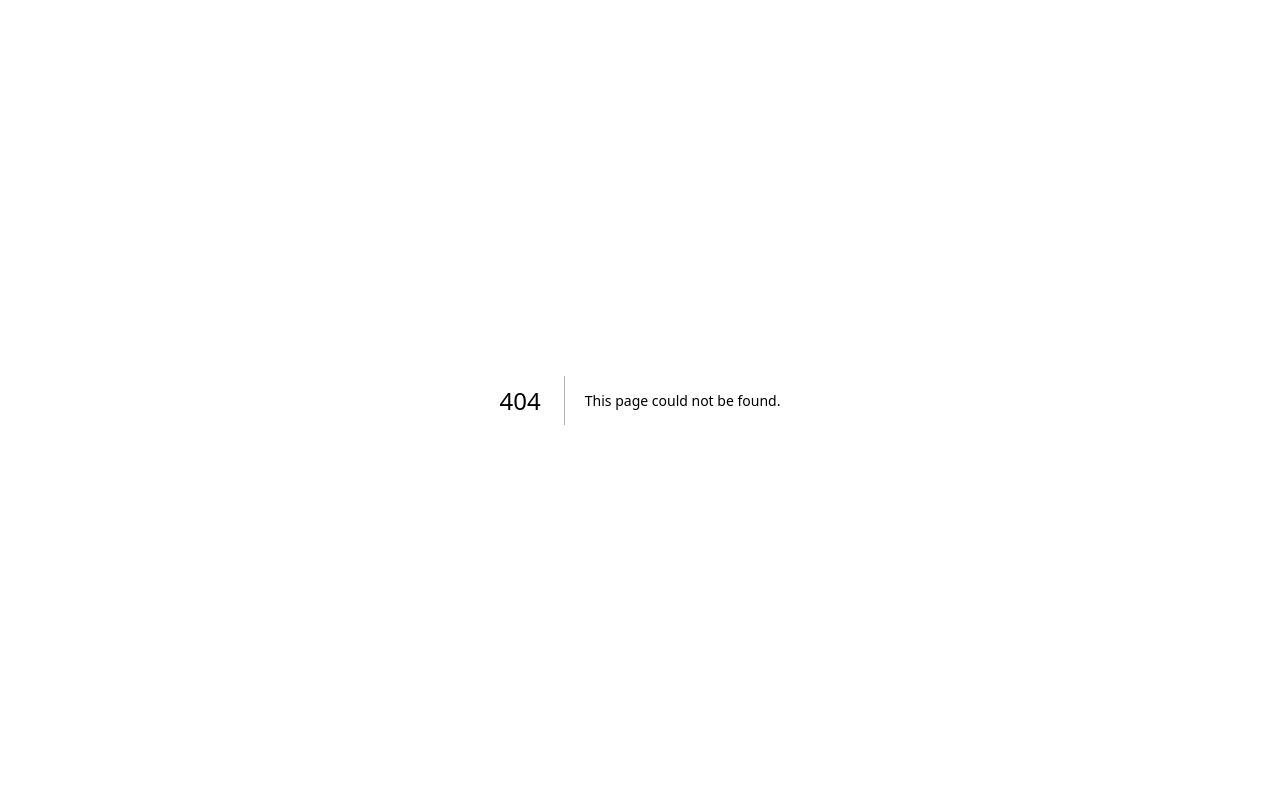
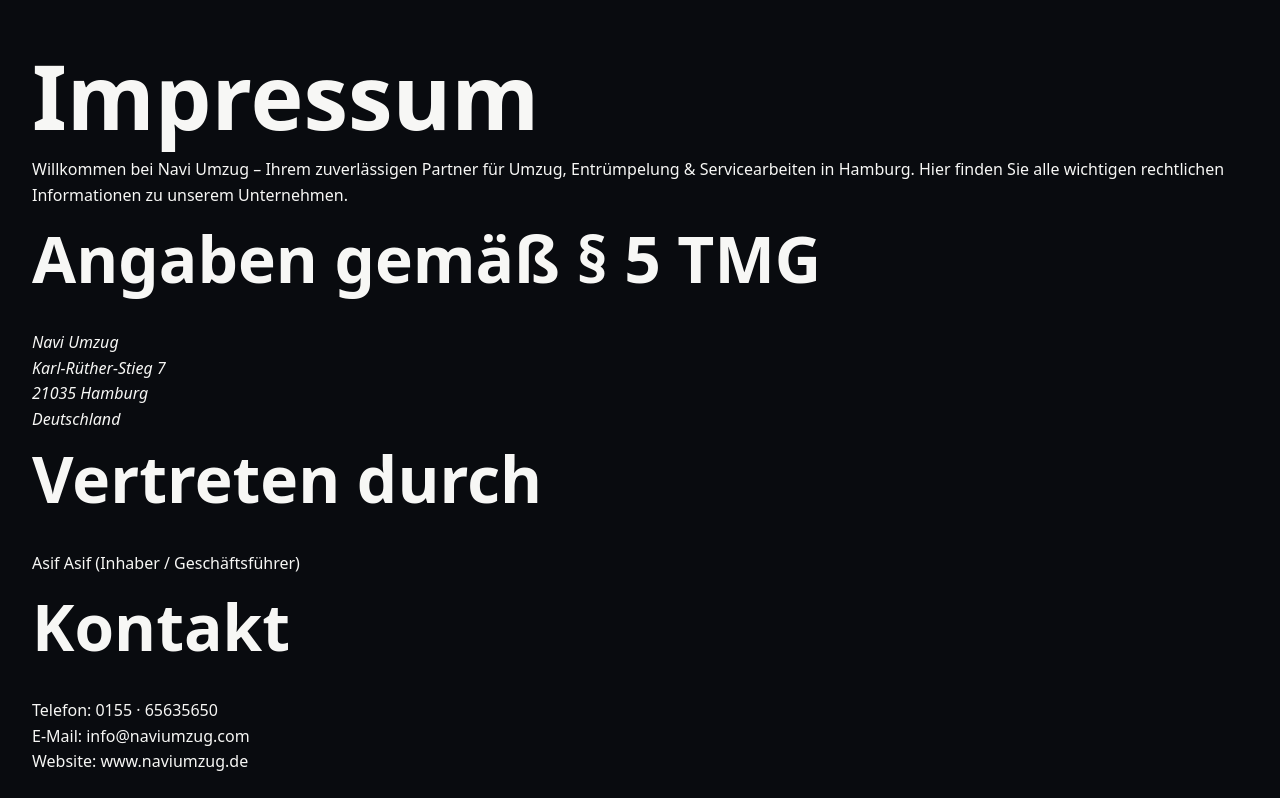
Before and after one commit to naviumzug/navi-umzug, a Next.js app: page /impressum in a window 1280 px wide. Before the commit this address had no page. Shown: the top 798 px of the page. Built offline with nearby package versions, Linux system fonts and the light colour scheme.

Commit message:
Replace app/impressum/page.js with updated Impressum

```diff
--- /dev/null
+++ b/app/impressum/page.js
@@ -0,0 +1,34 @@
+import React from 'react';
+
+export default function Impressum() {
+  return (
+    <main style={{padding: '2rem', fontFamily: 'system-ui, -apple-system, \"Segoe UI\", Roboto, \"Helvetica Neue\", Arial'}}>
+      <h1>Impressum</h1>
+
+      <p>
+        Willkommen bei Navi Umzug – Ihrem zuverlässigen Partner für Umzug, Entrümpelung &amp; Servicearbeiten in Hamburg. Hier finden Sie alle wichtigen rechtlichen Informationen zu unserem Unternehmen.
+      </p>
+
+      <h2>Angaben gemäß § 5 TMG</h2>
+      <address>
+        Navi Umzug<br />
+        Karl-Rüther-Stieg 7<br />
+        21035 Hamburg<br />
+        Deutschland
+      </address>
+
+      <h2>Vertreten durch</h2>
+      <p>Asif Asif (Inhaber / Geschäftsführer)</p>
+
+      <h2>Kontakt</h2>
+      <p>
+        Telefon: 0155 · 65635650<br />
+        E-Mail: info@naviumzug.com<br />
+        Website: www.naviumzug.de
+      </p>
+
+      <h2>Standort</h2>
+      <p>Karl-Rüther-Stieg 7, 21035 Hamburg (Neuallermöhe / Bergedorf)</p>
+    </main>
+  );
+}
```
